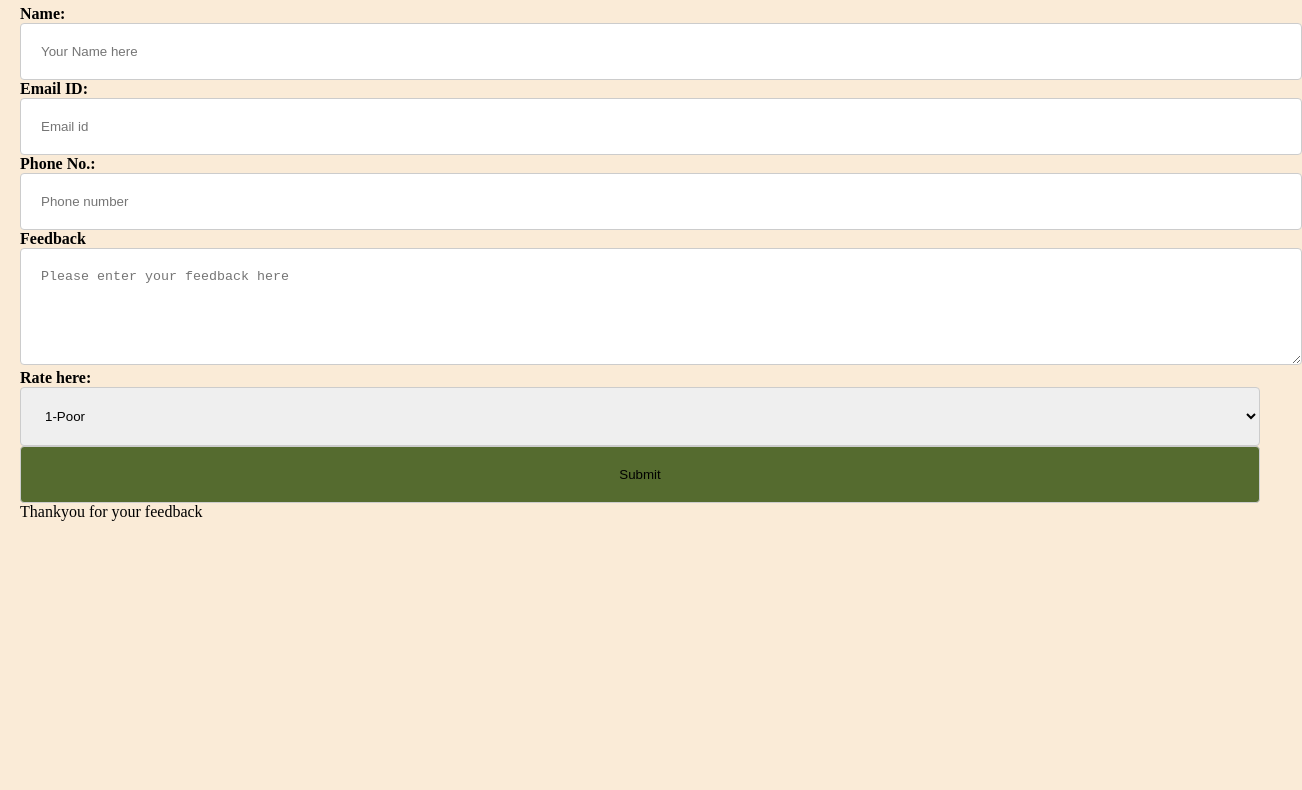
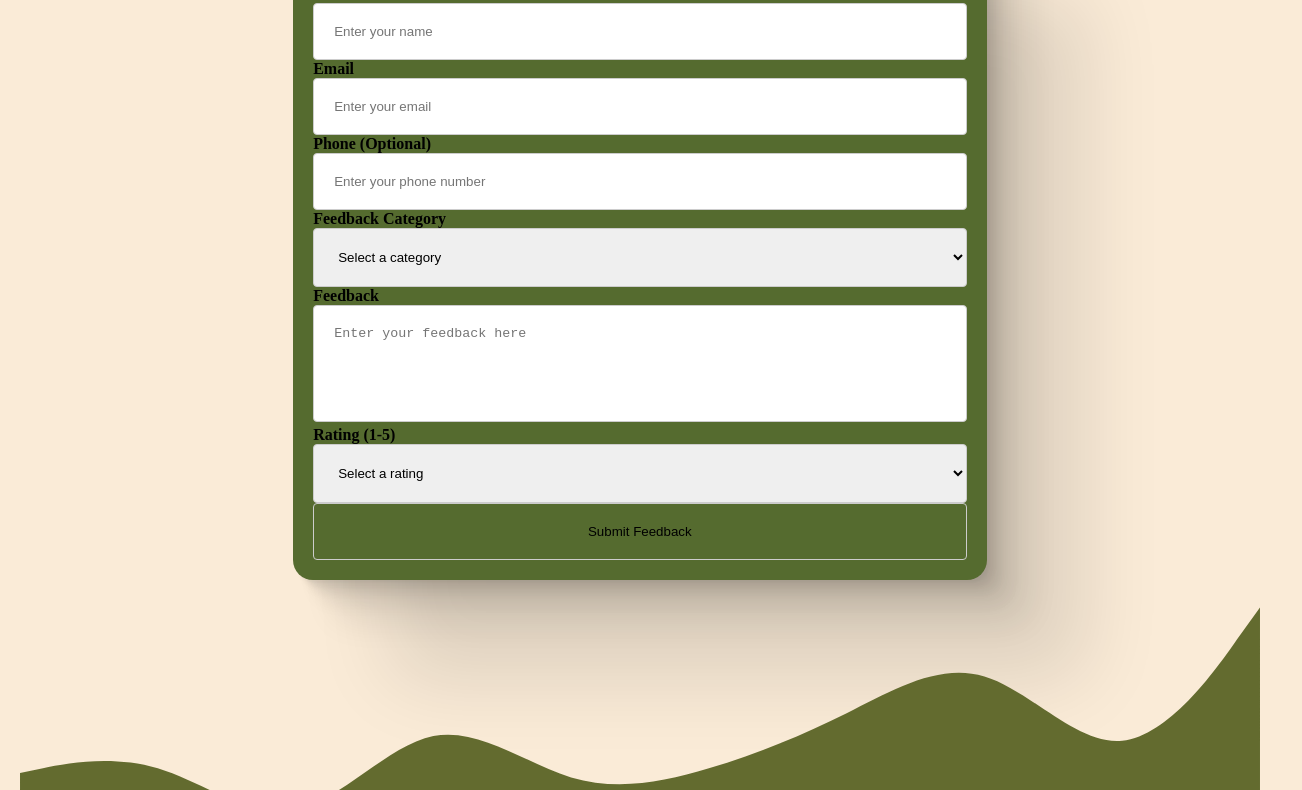
Before and after one commit to spandita2/helloworld, a plain HTML site: page index.html in a window 1280 px wide. Shown: the part 122-912 px from the top of the page, 1302 px wide, since content can reach past the window. Before the commit the page ends 800 px from the top, so only its background shows below. Drawn offline with Linux system fonts and the light colour scheme.

Commit message:
Add files via upload

```diff
--- a/index.html
+++ b/index.html
@@ -3,37 +3,67 @@
 <head>
     <meta charset="UTF-8">
     <meta name="viewport" content="width=device-width, initial-scale=1.0">
-    <title>Feedback form</title>
+    <title>Interactive Feedback Form</title>
     <link rel="stylesheet" href="style.css">
 </head>
+
 <body>
-    <form action="feedback-submit"></form>
-    <h2>FEEDBACK FORM</h2>
-    <label for="name">Name:</label>
-    <input type="text" name="name" id="name" placeholder="Your Name here">
+
+    <form id="feedbackForm">
+        <h2>Feedback Form</h2>
+
+        <!-- Name -->
+        <label for="name">Name</label>
+        <input type="text" id="name" name="name" placeholder="Enter your name" required>
         <div class="error" id="nameError"></div>
-    <label for="email"> Email ID:  </label>
-    <input type="text" name="email" id="email" placeholder="Email id">
+
+        <!-- Email -->
+        <label for="email">Email</label>
+        <input type="email" id="email" name="email" placeholder="Enter your email" required>
         <div class="error" id="emailError"></div>
-    <label for="phone">Phone No.:</label>
-    <input type="tel" name="phone" id="phone" placeholder="Phone number">
 
-    <label for="Feedback">Feedback</label>
-    <textarea name="Feedback" id="Feedback" placeholder="Please enter your feedback here" rows="5" required></textarea>
+        <!-- Phone (Optional) -->
+        <label for="phone">Phone (Optional)</label>
+        <input type="tel" id="phone" name="phone" placeholder="Enter your phone number">
+
+        <!-- Feedback Category -->
+        <label for="category">Feedback Category</label>
+        <select id="category" name="category" required>
+            <option value="">Select a category</option>
+            <option value="general">General Feedback</option>
+            <option value="suggestion">Suggestion</option>
+            <option value="complaint">Complaint</option>
+            <option value="other">Other</option>
+        </select>
+        <div class="error" id="categoryError"></div>
+
+        <!-- Feedback -->
+        <label for="feedback">Feedback</label>
+        <textarea id="feedback" name="feedback" placeholder="Enter your feedback here" rows="5" required></textarea>
         <div class="error" id="feedbackError"></div>
-    <label for="rating">Rate here:</label>
-    <select name="rating" id="rating">
-        <option value="1">1-Poor</option>
-        <option value="2">2-Fair</option>
-        <option value="3">3-Satisfactory</option>
-        <option value="4">4-Very Good</option>
-        <option value="5">5-Excellent</option>
+
+        <!-- Rating -->
+        <label for="rating">Rating (1-5)</label>
+        <select id="rating" name="rating" required>
+            <option value="">Select a rating</option>
+            <option value="1">1 - Poor</option>
+            <option value="2">2 - Fair</option>
+            <option value="3">3 - Good</option>
+            <option value="4">4 - Very Good</option>
+            <option value="5">5 - Excellent</option>
         </select>
         <div class="error" id="ratingError"></div>
 
-    <button type="submit">Submit</button>
+        <!-- Submit Button -->
+        <button type="button" id="submitBtn" class="hover-grw">Submit Feedback</button>
+
     </form>
-<div class="success" id="successMessage">Thankyou for your feedback</div>
+
+    <svg class="hover-grw" xmlns="http://www.w3.org/2000/svg" viewBox="0 0 1440 320"><path fill="#636b2f" fill-opacity="1" d="M0,224L26.7,218.7C53.3,213,107,203,160,218.7C213.3,235,267,277,320,266.7C373.3,256,427,192,480,181.3C533.3,171,587,213,640,229.3C693.3,245,747,235,800,218.7C853.3,203,907,181,960,154.7C1013.3,128,1067,96,1120,112C1173.3,128,1227,192,1280,186.7C1333.3,181,1387,107,1413,69.3L1440,32L1440,320L1413.3,320C1386.7,320,1333,320,1280,320C1226.7,320,1173,320,1120,320C1066.7,320,1013,320,960,320C906.7,320,853,320,800,320C746.7,320,693,320,640,320C586.7,320,533,320,480,320C426.7,320,373,320,320,320C266.7,320,213,320,160,320C106.7,320,53,320,27,320L0,320Z"></path></svg>
+
+    <!-- Link the JavaScript file -->
     <script src="script.js"></script>
+
 </body>
+
 </html>
--- a/script.js
+++ b/script.js
@@ -75,3 +75,12 @@ submitBtn.addEventListener('click', () => {
         form.reset();
     }
 });
+const feedbackForm=
+document.getElementById('feedbackForm')
+feedbackForm.addEventListener('submit',(event)=>{
+    event.preventDefault();
+    window.location.href='thankyou.html'
+});
+document.getElementById("submitBtn").onclick = function () {
+    location.href = "thankyou.html";
+};
--- a/style.css
+++ b/style.css
@@ -2,24 +2,41 @@ body{
     font-family: 'Times New Roman', Times, serif;
     margin: 20px;
     background-color: antiquewhite;
+
 }
 form{
     max-width: fit-content;
     margin: auto;
     padding: 20px;
-    background-color: slategray;
-    border-radius: 8px;
-    box-shadow: 0 4px 8px rgba(0,0,0,0.2);
+    background-color: darkolivegreen;
+    border-radius: 20px;
+    box-shadow:
+    2.7px 2.8px 2.2px rgba(0, 0, 0, 0.031),
+    6.5px 6.7px 5.3px rgba(0, 0, 0, 0.044),
+    12.3px 12.5px 10px rgba(0, 0, 0, 0.055),
+    21.9px 22.3px 17.9px rgba(0, 0, 0, 0.066),
+    40.9px 41.8px 33.4px rgba(0, 0, 0, 0.079),
+    98px 100px 80px rgba(0, 0, 0, 0.11)
+  ;
 }
 label{
     font-weight: bold;
 }
-input,textarea,select,button{
+select,button{
     width: 100%;
     margin:auto;
-    padding: 20px;
+    padding: 20px 20px;
     border: 1px solid #ccc;
     border-radius: 4px;
+}
+input,textarea{
+    width: 100%;
+    margin:auto;
+    padding: 20px 20px;
+    border: 1px solid #ccc;
+    border-radius: 4px;
+    box-sizing: border-box;
+    resize: none;
 }
 button{
     background-color:darkolivegreen;
@@ -27,3 +44,21 @@ button{
 button:hover{
     background-color:bisque;
 }
+.hover-grw{
+    display: inline-block;
+    vertical-align: middle;
+    -webkit-transform: perspective(1px) translateZ(0);
+    transform: perspective(1px) translateZ(0);
+    box-shadow: 0 0 1px rgba(0, 0, 0, 0);
+    -webkit-transition-duration: 0.3s;
+    transition-duration: 0.3s;
+    -webkit-transition-property: transform;
+    transition-property: transform;
+}
+.parent {
+    display: grid;
+    grid-template-columns: repeat(6, 1fr);
+    grid-template-rows: repeat(5, 1fr);
+    grid-column-gap: 0px;
+    grid-row-gap: 0px;
+    }
```
Also changed, not shown: thankyou.html (+19 -0 lines). Lines whose indentation alone changed are shown as unchanged.
